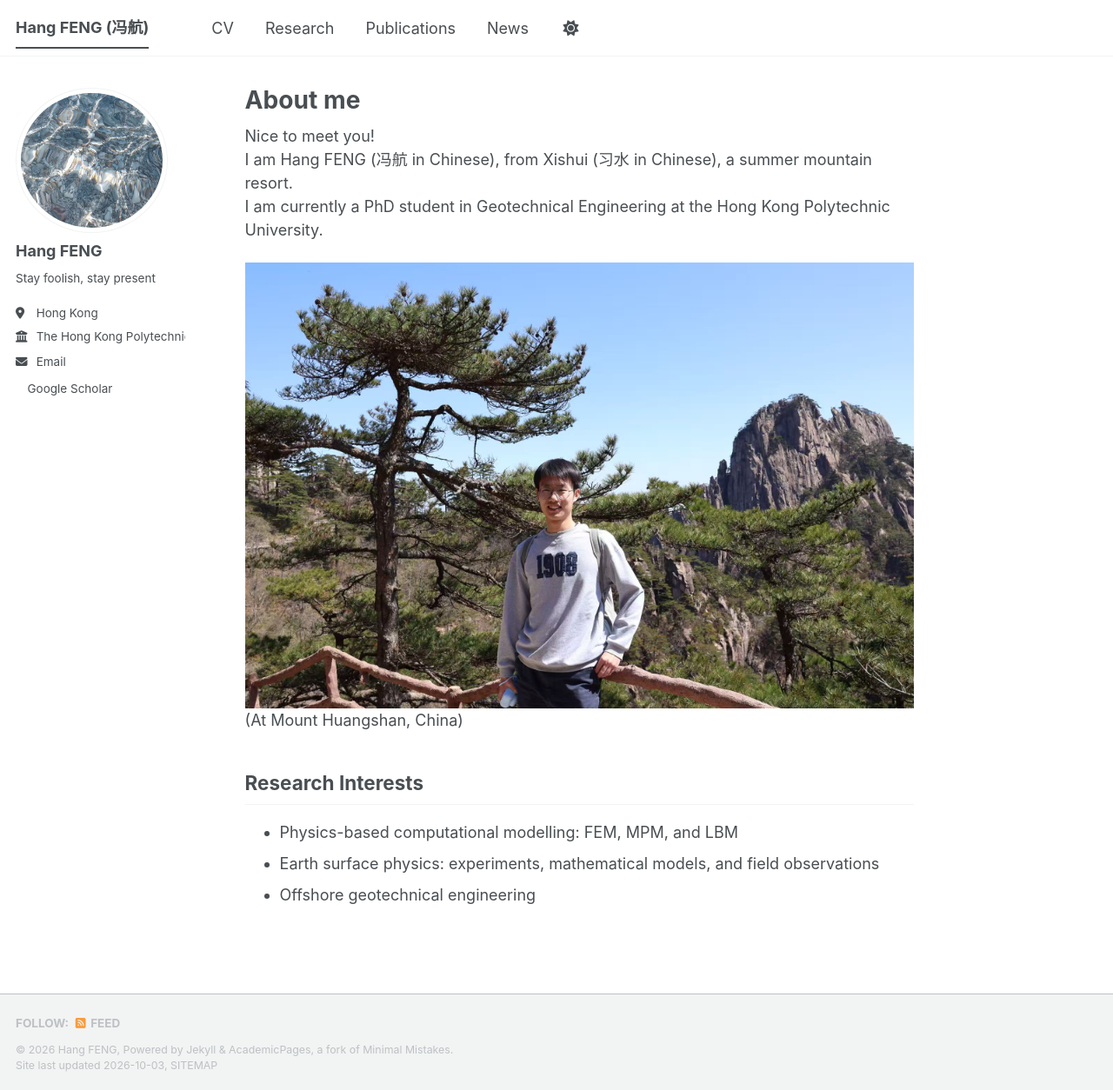
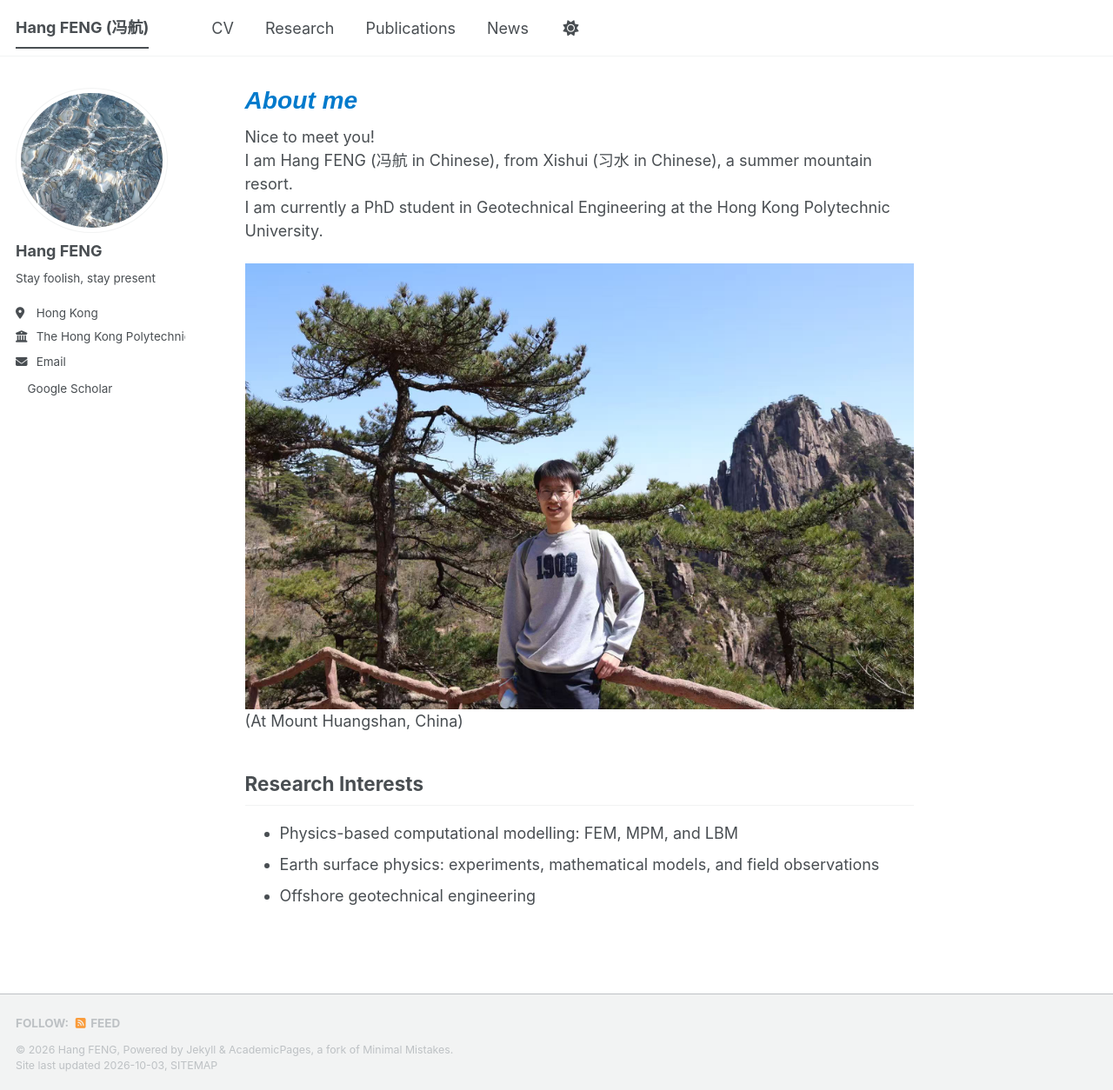
Before and after one commit to fenghang454/fenghang454.github.io, a Jekyll site: the page built from _pages/about.md, in a window 1280 px wide and 1254 px high. Shown: the whole window at 87% size. Built offline with Jekyll 4.4.1, drawn with Linux system fonts in a browser that asks for light colours; a style sheet for code colours, icons or effects is not loaded.

Commit message:
Update about.md

```diff
--- a/_pages/about.md
+++ b/_pages/about.md
@@ -1,6 +1,6 @@
 ---
 permalink: /
-title: "About me"
+title: "<span style='color: #007ACC; font-family: Arial, sans-serif; font-style: italic;'>About me</span>"
 author_profile: true
 redirect_from:
   - /about/
```
